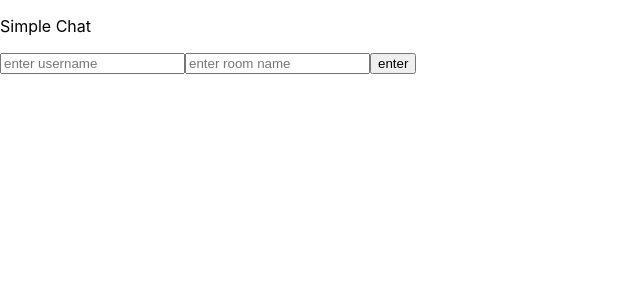
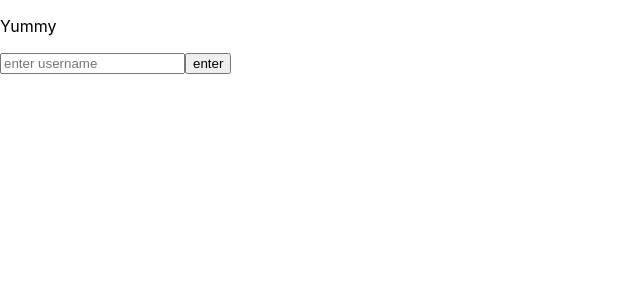
Before and after one commit to iisangil/yummy-src, a React (Create React App) app in the folder frontend/: page / in a window 1280 px wide. Shown: the top 300 px of the page, without its empty margins (0-640 px from the left). Built offline with nearby package versions, Linux system fonts and the light colour scheme.

Commit message:
started changing up frontend simple chat => yummy

```diff
--- a/frontend/src/App.js
+++ b/frontend/src/App.js
@@ -2,9 +2,9 @@ import React, { useState, useEffect, useRef } from 'react';
 import './App.css';
 
 function App() {
-  const [status, setStatus] = useState(false);
+  const [login, setLogin] = useState(false);
   const [username, setUsername] = useState("");
-  const [room, setRoom] = useState("global")
+  const [room, setRoom] = useState("")
   const [messages, setMessages] = useState([]);
   const ws = useRef(null);
   const [text, setText] = useState("");
@@ -24,16 +24,21 @@ function App() {
   const handleLogin = (e) => {
     e.preventDefault();
     const username = e.target.username.value;
-    const roomName = e.target.roomName.value;
 
     if (username !== "") {
       setUsername(username);
-      if (roomName !== "") {
-        setRoom(roomName);
-      }
-      setStatus(prevStatus => !prevStatus);
+      setLogin(prevLogin => !prevLogin);
+    }
+  }
 
-      ws.current = new WebSocket("ws://localhost:8000/ws/"+room);
+  const handleRoom = (e) => {
+    e.preventDefault();
+    const roomName = e.target.roomName.value;
+
+    if (roomName !== "") {
+      setRoom(roomName);
+
+      ws.current = new WebSocket("ws://localhost:8000/ws/"+username+"/"+room);
     }
   }
 
@@ -41,7 +46,8 @@ function App() {
     e.preventDefault();
     const message = e.target.message.value;
     if (message !== "") {
-      const toSend = {"username": username, "type": "get", "parameters": {}, "message": message};
+      const toSend = {"username": username, "type": "start", "parameters": {}};
+      console.log(toSend);
       ws.current.send(JSON.stringify(toSend));
     }
     setText("");
@@ -59,10 +65,7 @@ function App() {
     ws.current.close();
     ws.current = null;
 
-    setStatus(prevStatus => !prevStatus);
-    setUsername("");
-    setRoom("global");
-    setMessages([]);
+    setRoom("");
   }
 
   return (
@@ -70,12 +73,32 @@ function App() {
       <header>
         <nav>
           <div>
-            <p>Simple Chat</p>
+            <p>Yummy</p>
           </div>
         </nav>
       </header>
       <main>
         <div>
+          {!login &&
+          <form onSubmit={handleLogin}>
+            <input type='text' name='username' placeholder='enter username' autoComplete='off' />
+            <input type='submit' value='enter' />
+          </form>
+          }
+          {login && room == "" &&
+          <div>
+            <p>
+              Username: {username}
+            </p>
+            <form onSubmit={handleRoom}>
+              <input type='text' name='roomName' placeholder='enter room name' autoComplete='off' />
+              <input type='submit' value='enter' />
+            </form>
+          </div>
+          }
+
+
+{/*
           {status &&
           <div>
             <p>
@@ -89,7 +112,7 @@ function App() {
               return (
               <ul>
                   <p id="username">{message.username}</p>
-                  <li id="message">{message.message}</li>
+                  <li id="message">{message.type}</li>
               </ul>
               )
             })
@@ -103,14 +126,7 @@ function App() {
               <input type='submit' value='Leave room' />
             </form>
           </div>
-          }
-          {!status &&
-          <form onSubmit={handleLogin}>
-            <input type='text' name='username' placeholder='enter username' autoComplete='off' />
-            <input type='text' name='roomName' placeholder='enter room name' autoComplete='off' />
-            <input type='submit' value='enter' />
-          </form>
-          }
+          } */}
         </div>
       </main>
     </body>
```
